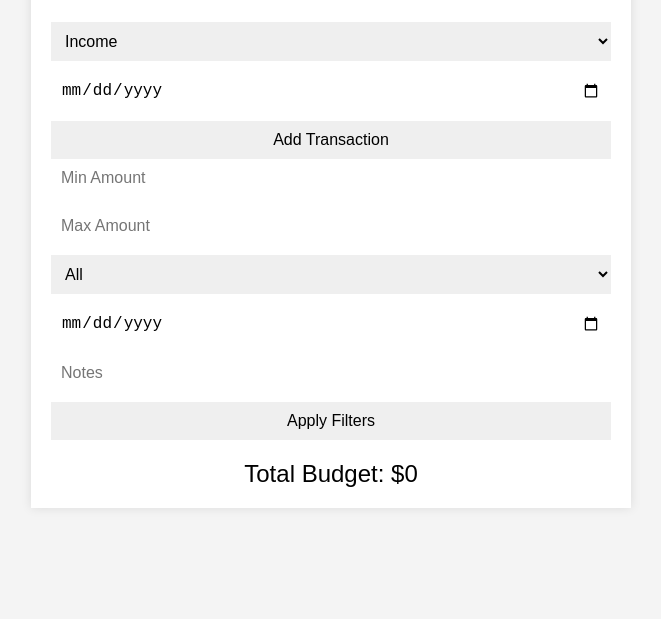
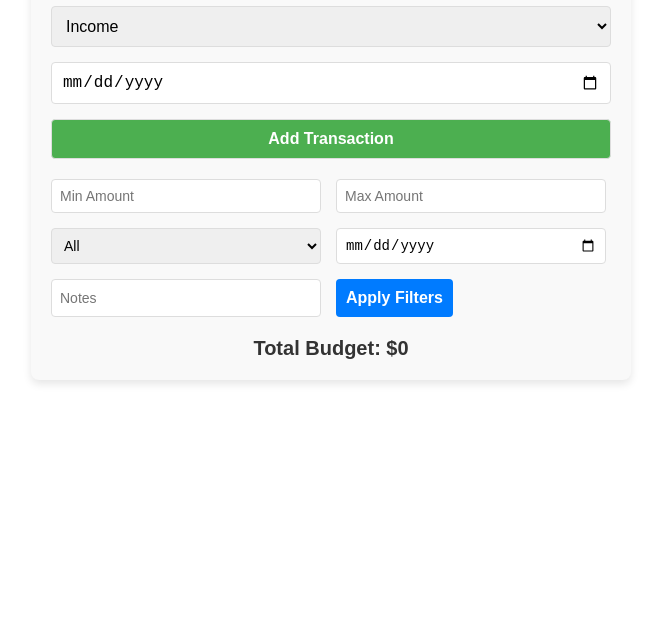
Before and after one commit to Mona-Badran/expense-tracker, a plain HTML site: page index.html in a window 1280 px wide. Shown: the part 181-800 px from the top of the page, without its empty margins (309-970 px from the left). Drawn offline with Linux system fonts and the light colour scheme.

Commit message:
added the css

```diff
--- a/index.html
+++ b/index.html
@@ -11,15 +11,15 @@
 <body>
     <div class="container">
         <h1>Expense Tracker</h1>
-        <form id="transaction-form">
-            <input type="text" id="description" placeholder="Description" required>
-            <input type="number" id="amount" placeholder="Amount" required>
-            <select id="type">
+        <form id="transaction-form" class="transaction-form">
+            <input type="text" id="description" class="input-field" placeholder="Description" required>
+            <input type="number" id="amount" class="input-field" placeholder="Amount" required>
+            <select id="type" class="select-field">
                 <option value="income">Income</option>
                 <option value="expense">Expense</option>
             </select>
-            <input type="date" id="date" required>
-            <button type="submit">Add Transaction</button>
+            <input type="date" id="date" class="date-field" required>
+            <button type="submit" class="submit-button">Add Transaction</button>
         </form>
 
         <div id="filters" class="filters">
@@ -32,7 +32,7 @@
             </select>
             <input type="date" id="filter-date">
             <input type="text" id="filter-notes" placeholder="Notes">
-            <button id="apply-filters">Apply Filters</button>
+            <button id="apply-filters" class="apply-filters-button">Apply Filters</button>
         </div>
         <ul id="transaction-list" class="transaction-list"></ul>
         <div id="total-budget" class="total-budget">Total Budget: $0</div>
--- a/styles/style.css
+++ b/styles/style.css
@@ -1,60 +1,106 @@
 * {
+    margin: 0;
     padding: 0;
-    margin: 0;
     border: 0;
     box-sizing: border-box;
 }
 
-body {
+.container {
+    max-width: 600px;
+    margin: 20px auto;
+    padding: 20px;
+    background-color: #f9f9f9;
+    border-radius: 8px;
+    box-shadow: 0 4px 8px rgba(0, 0, 0, 0.1);
     font-family: Arial, sans-serif;
-    background-color: #f4f4f4;
-    margin: 0;
-    padding: 0;
 }
 
-.container {
-    max-width: 600px;
-    margin: 50px auto;
-    padding: 20px;
-    background-color: #fff;
-    box-shadow: 0 0 10px rgba(0, 0, 0, 0.1);
+.heading {
+    font-size: 24px;
+    font-weight: bold;
+    color: #333;
+    text-align: center;
+    margin-bottom: 20px;
 }
 
-h1 {
-    text-align: center;
+.transaction-form {
+    display: flex;
+    flex-direction: column;
+    gap: 15px;
 }
 
-form{
-    display: flex;
-    flex-direction: column;
-    gap: 10px;
+.transaction-form input,
+.transaction-form select,
+.transaction-form button {
+    padding: 10px;
+    font-size: 16px;
+    border: 1px solid #ddd;
+    border-radius: 4px;
+    width: 100%;
 }
 
-input, select, button {
+.submit-button {
+    background-color: #4CAF50;
+    color: #fff;
+    font-weight: bold;
+    cursor: pointer;
+}
+
+.submit-button:hover {
+    background-color: #45a049;
+}
+
+.filters {
+    display: flex;
+    flex-wrap: wrap;
+    gap: 15px;
+    margin-top: 20px;
+}
+
+.filters input,
+.filters select {
+    padding: 8px;
+    font-size: 14px;
+    border: 1px solid #ddd;
+    border-radius: 4px;
+    width: calc(50% - 10px);
+}
+
+.apply-filters-button {
     padding: 10px;
     font-size: 16px;
+    background-color: #007bff;
+    color: #fff;
+    border: none;
+    border-radius: 4px;
+    cursor: pointer;
+    font-weight: bold;
 }
 
-form, .filters {
-    display: flex;
-    flex-direction: column;
-    gap: 10px;
+.apply-filters-button:hover {
+    background-color: #0056b3;
 }
 
 .transaction-list {
-    list-style: none;
-    padding: 0;
+    list-style-type: none;
+    margin-top: 20px;
 }
 
-.transaction-list li {
+.transaction-item {
+    padding: 10px;
+    border: 1px solid #ddd;
+    border-radius: 4px;
+    margin-bottom: 10px;
     display: flex;
     justify-content: space-between;
-    padding: 10px;
-    border-bottom: 1px solid #ccc;
+    align-items: center;
+    background-color: #fff;
 }
 
 .total-budget {
+    font-size: 20px;
+    font-weight: bold;
+    color: #333;
     text-align: center;
-    font-size: 24px;
     margin-top: 20px;
 }
```
